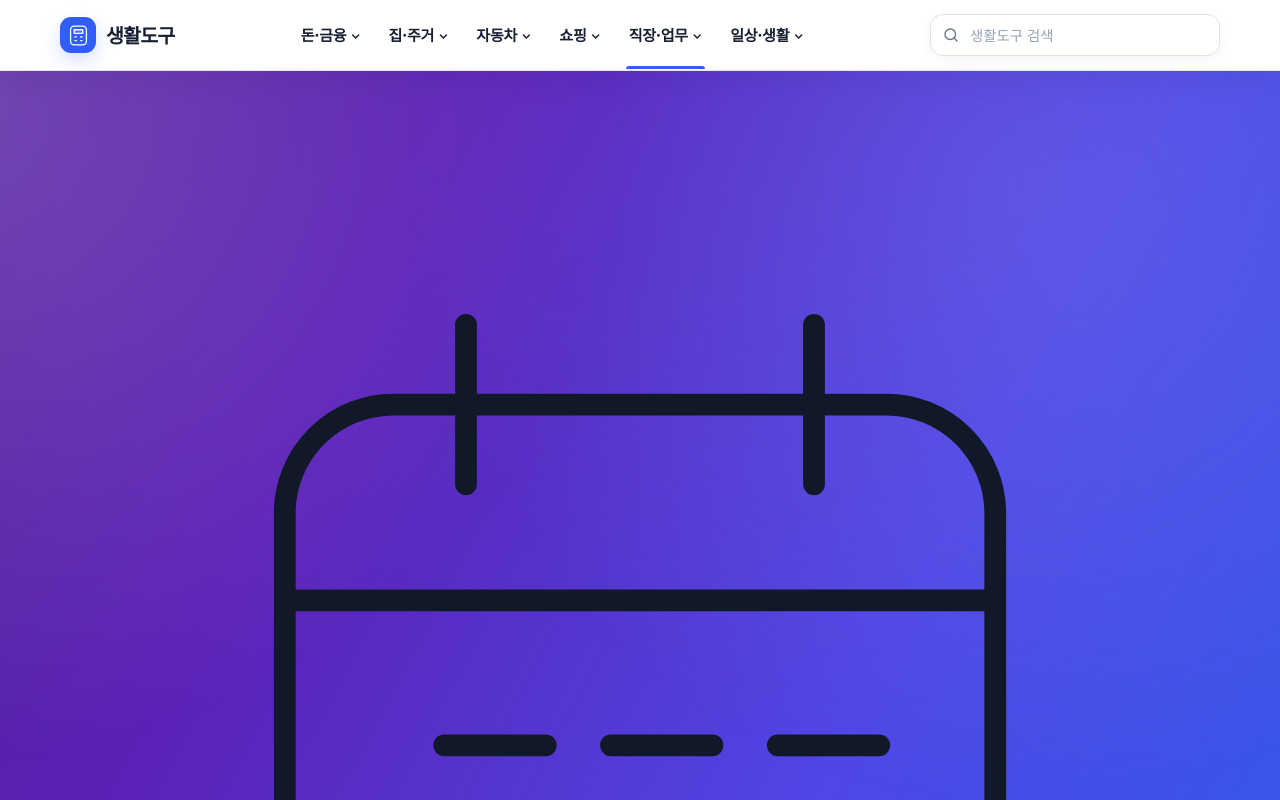
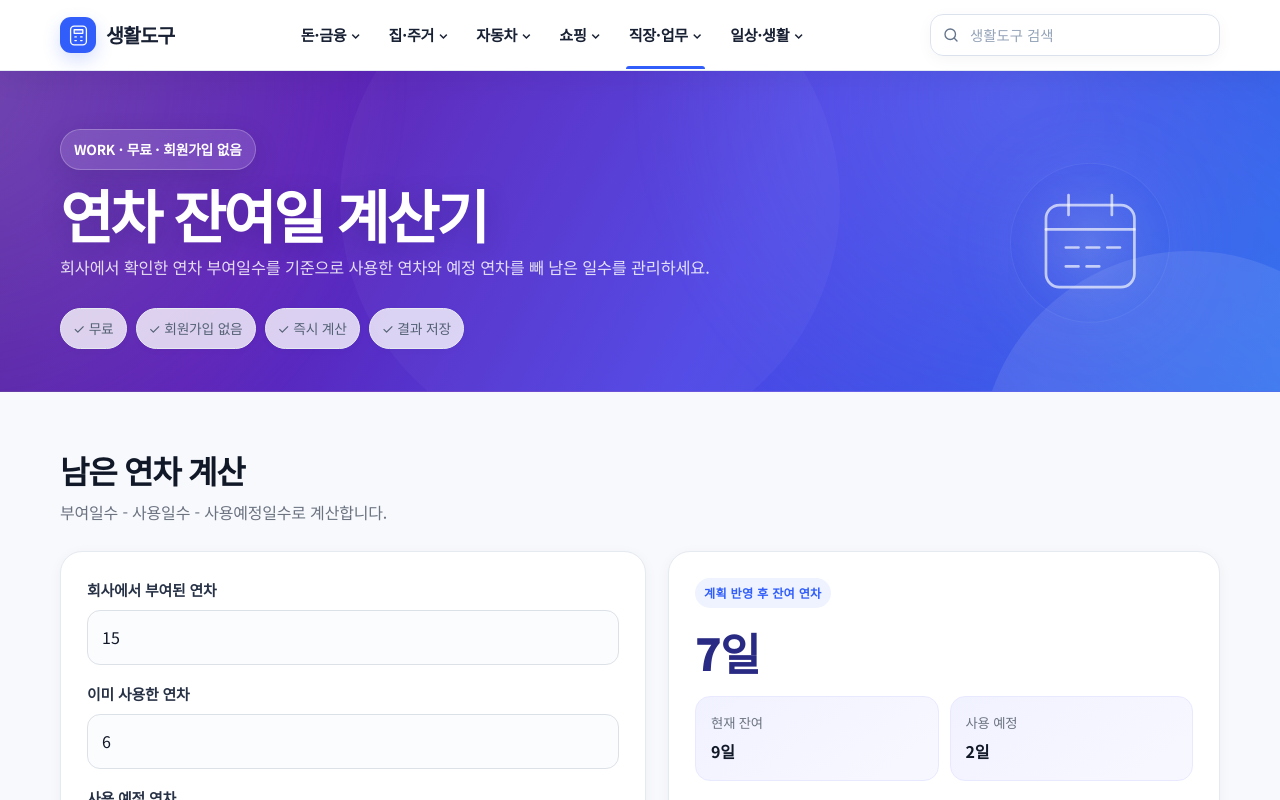
Before and after one commit to license-book/life-tools, a Next.js app: page /tools/annual-leave-balance in a window 1280 px wide. Shown: the top 800 px of the page. Built offline with nearby package versions, Linux system fonts and the light colour scheme.

Commit message:
Style contextual tool hero icons

```diff
--- a/app/tool-hero-gradient.css
+++ b/app/tool-hero-gradient.css
@@ -47,12 +47,49 @@
 }
 
 .tool-hero h1 {
+  max-width: 760px;
   color: #fff;
   text-shadow: 0 5px 24px rgba(24,20,78,.22);
 }
 
 .tool-hero p {
+  max-width: 700px;
   color: rgba(255,255,255,.84);
+}
+
+.tool-hero-icon {
+  position:absolute;
+  z-index:-1;
+  right:3%;
+  top:50%;
+  width:190px;
+  height:190px;
+  display:grid;
+  place-items:center;
+  transform:translateY(-48%);
+  color:rgba(255,255,255,.66);
+  pointer-events:none;
+}
+
+.tool-hero-icon svg {
+  position:relative;
+  z-index:2;
+  width:76%;
+  height:76%;
+  filter:drop-shadow(0 10px 26px rgba(24,20,78,.20));
+}
+
+.tool-hero-icon-glow {
+  position:absolute;
+  inset:8%;
+  border-radius:50%;
+  background:radial-gradient(circle,rgba(255,255,255,.14),rgba(255,255,255,.035) 48%,transparent 72%);
+  border:1px solid rgba(255,255,255,.07);
+  box-shadow:0 0 70px rgba(129,140,248,.16);
+}
+
+@media (max-width: 900px) {
+  .tool-hero-icon { right:1%; width:165px; height:165px; opacity:.7; }
 }
 
 @media (max-width: 820px) {
@@ -60,10 +97,12 @@
     padding: 48px 0 36px;
     background: linear-gradient(140deg, #4c1d95 0%, #5b21b6 30%, #4f46e5 63%, #2563eb 100%);
   }
+  .tool-hero-icon { right:-24px; width:145px; height:145px; opacity:.38; }
 }
 
 @media (max-width: 560px) {
   .tool-hero {
     padding: 42px 0 31px;
   }
+  .tool-hero-icon { right:-34px; top:52%; width:120px; height:120px; opacity:.23; }
 }
```
